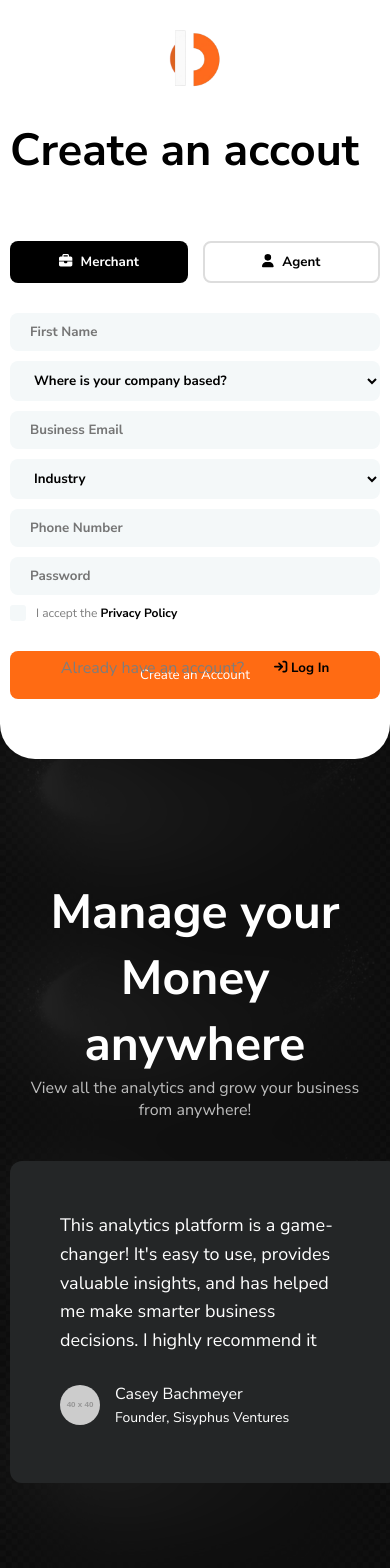
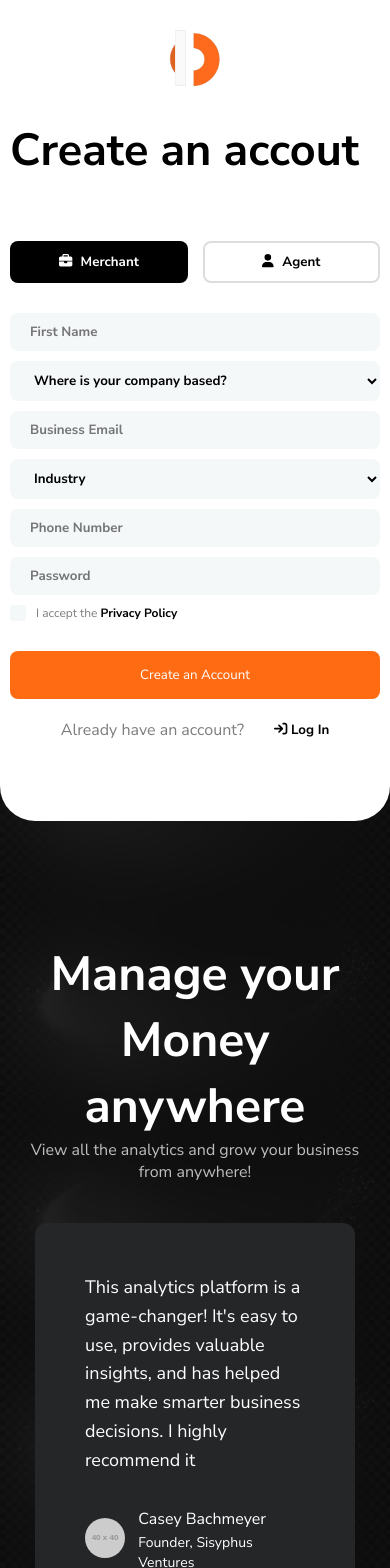
Before and after one commit to MeowB/Reno-registration, a React (Vite) app in the folder frontend/: page / in a window 390 px wide. Shown: the top 1568 px of the page. Built offline with nearby package versions, Linux system fonts and the light colour scheme.

Commit message:
small fixes responsive

```diff
--- a/frontend/src/App.scss
+++ b/frontend/src/App.scss
@@ -87,3 +87,22 @@ main.background {
 		}
 	}
 }
+
+
+@media screen and (max-width: 380px) {
+
+	main.background {
+		.overlay {
+			.content {
+				.text-content {
+					font-size: 12px;
+
+					h1 {
+
+						font-size: 32px;
+					}
+				}
+			}
+		}
+	}
+}
--- a/frontend/src/components/Carousel/Carousel.scss
+++ b/frontend/src/components/Carousel/Carousel.scss
@@ -26,6 +26,7 @@
 
 				.profile {
 					display: flex;
+					align-items: center;
 					margin-top: 30px;
 
 					img {
@@ -37,12 +38,14 @@
 
 						.name {
 							font-size: 16px;
-							line-height: 1.2rem;
+							line-height: 1.8rem;
 
 						}
 
 						.role {
 							font-size: 14px;
+							line-height: 1.2rem;
+
 						}
 
 					}
@@ -86,3 +89,16 @@
 	}
 
 }
+
+
+@media screen and (max-width: 520px) {
+	.carousel {
+
+		.carousel-wrapper {
+
+			.carousel-card {
+				max-width: 320px;
+			}
+		}
+	}
+}
--- a/frontend/src/components/Form/Form.scss
+++ b/frontend/src/components/Form/Form.scss
@@ -123,7 +123,7 @@
 		display: flex;
 		justify-content: center;
 
-		@media screen and (min-height: 760px) {
+		@media screen and (min-height: 760px) and (min-width: 1040px) {
 			position: absolute;
 			min-width: 370px;
 		}
@@ -136,6 +136,18 @@
 			cursor: pointer;
 		}
 	}
+}
 
+@media screen and (max-width: 380px) {
+	.form {
+		min-width: 0;
+		padding: 20px;
+
+		.title {
+			h2 {
+				font-size: 32px;
+			}
+		}
+	}
 
 }
```
